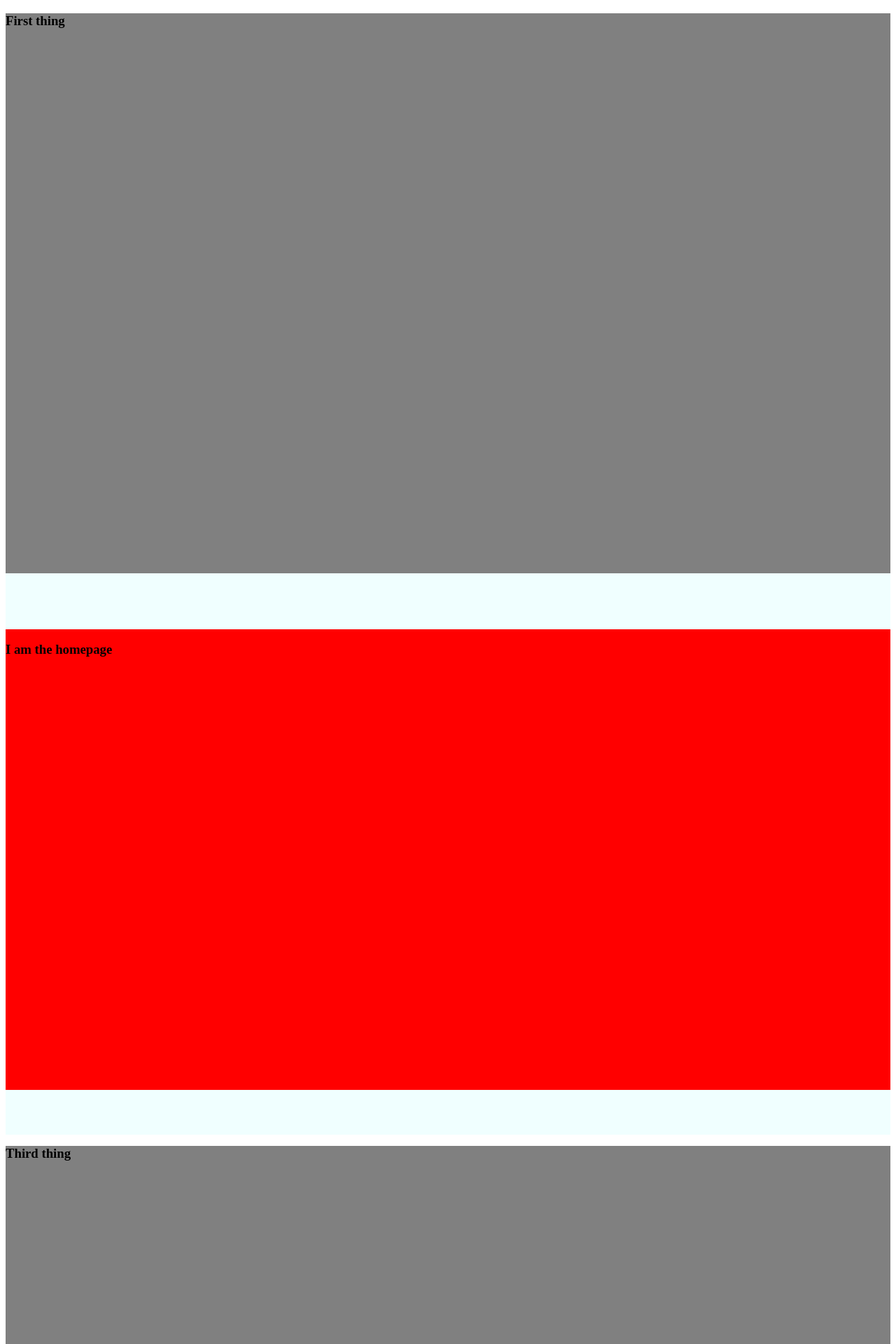
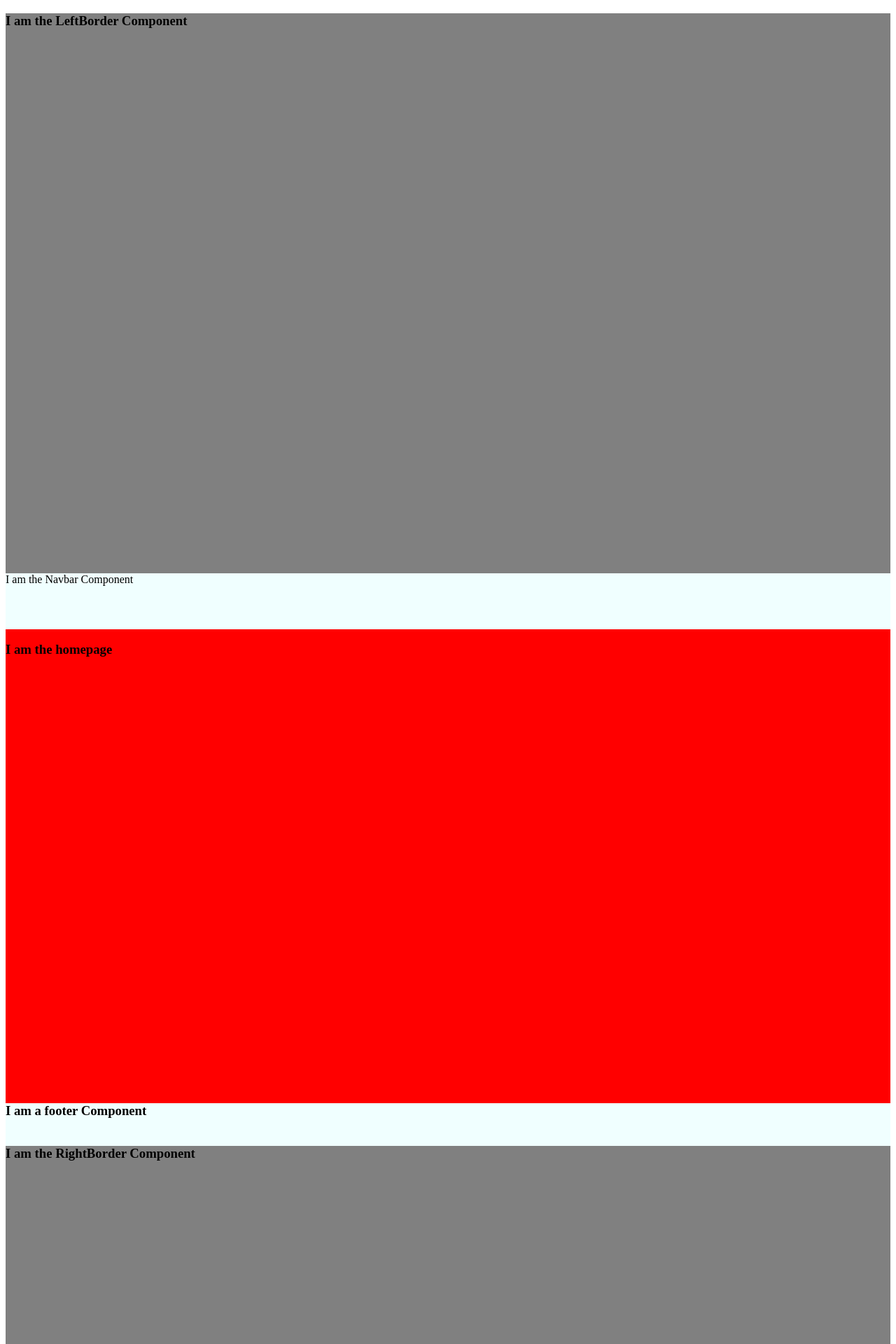
Before and after one commit to arno-bagbila/KerEmeraude1.0, a React app: page / in a window 1280 px wide. Shown: the top 1920 px of the page at 70% size. Built offline with nearby package versions, Linux system fonts and the light colour scheme; the HTML template or start-up script is replaced by a standard one.

Commit message:
more components

```diff
--- /dev/null
+++ b/app/components/layout/Footer.jsx
@@ -0,0 +1,11 @@
+import React from "react";
+
+export default class Footer extends React.Component{
+  render(){
+    return(
+      <div>
+        <h3>I am a footer Component</h3>
+      </div>
+    );
+  }
+}
--- a/app/components/layout/Layout.jsx
+++ b/app/components/layout/Layout.jsx
@@ -1,5 +1,9 @@
 import React from "react";
 import Homepage from "../../components/homepage/Homepage.jsx";
+import Footer from "./Footer.jsx";
+import LeftBorder from "./LeftBorder.jsx";
+import RightBorder from "./RightBorder.jsx";
+import Navbar from "./Navbar.jsx";
 
 export default class Layout extends React.Component{
   render() {
@@ -34,17 +38,21 @@ export default class Layout extends React.Component{
         return(
             <div className="container-fluid" style={bodyStyle}>
                 <div className="col-md-2" style={borderStyle}>
-                        <h3>First thing</h3>
+                  <LeftBorder />
                 </div>
                 <div className="col-md-8" style={contentStyle}>
-                    <div className="my_navabar" style={navbarStyle}></div>
+                    <div className="my_navabar" style={navbarStyle}>
+                      <Navbar />
+                    </div>
                     <div style={homepageStyle}>
                         {content}
                     </div>
-                    <div className="my_footer" style={footerStyle}></div>
+                    <div className="my_footer" style={footerStyle}>
+                      <Footer />
+                    </div>
                 </div>
                 <div className="col-md-2" style={borderStyle}>
-                    <h3>Third thing</h3>
+                    <RightBorder />
                 </div>
             </div>
             );
--- /dev/null
+++ b/app/components/layout/LeftBorder.jsx
@@ -0,0 +1,11 @@
+import React from "react";
+
+export default class LeftBorder extends React.Component{
+  render(){
+    return(
+      <div>
+        <h3>I am the LeftBorder Component</h3>
+      </div>
+    );
+  }
+}
--- /dev/null
+++ b/app/components/layout/Navbar.jsx
@@ -0,0 +1,11 @@
+import React from "react";
+
+export default class Navbar extends React.Component{
+  render(){
+    return(
+      <div>
+        I am the Navbar Component
+      </div>
+    );
+  }
+}
--- /dev/null
+++ b/app/components/layout/RightBorder.jsx
@@ -0,0 +1,11 @@
+import React from "react";
+
+export default class RightBorder extends React.Component{
+  render(){
+    return(
+      <div>
+        <h3>I am the RightBorder Component</h3>
+      </div>
+    );
+  }
+}
--- a/app/index.jsx
+++ b/app/index.jsx
@@ -3,5 +3,4 @@ import React from "react";
 import ReactDOM from "react-dom";
 import App from "./App.jsx";
 
-
 ReactDOM.render(<App />, document.getElementById('app'));
```
Also changed, not shown: app/components/layout/Logo.jsx (added), app/components/layout/NavbarItem.jsx (added), app/components/layout/NavbarLink.jsx (added).
